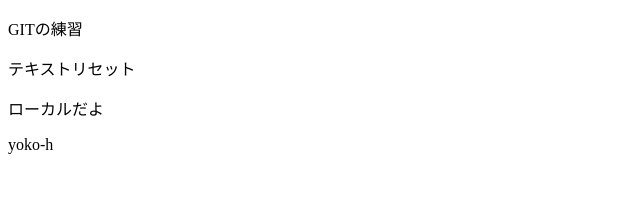
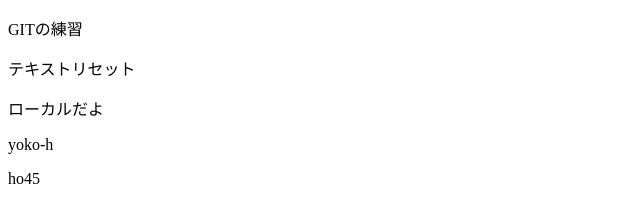
Before and after one commit to sundy45/git_practice, a plain HTML site: page index.html in a window 1280 px wide. Shown: the full height of the page, 0-640 px from the left. Drawn offline with Linux system fonts and the light colour scheme.

Commit message:
ho45で編集

```diff
--- a/index.html
+++ b/index.html
@@ -10,5 +10,6 @@
   <p>テキストリセット</p>
   <p>ローカルだよ</p>
   <p>yoko-h</p>
+  <p>ho45</p>
 </body>
 </html>
```
